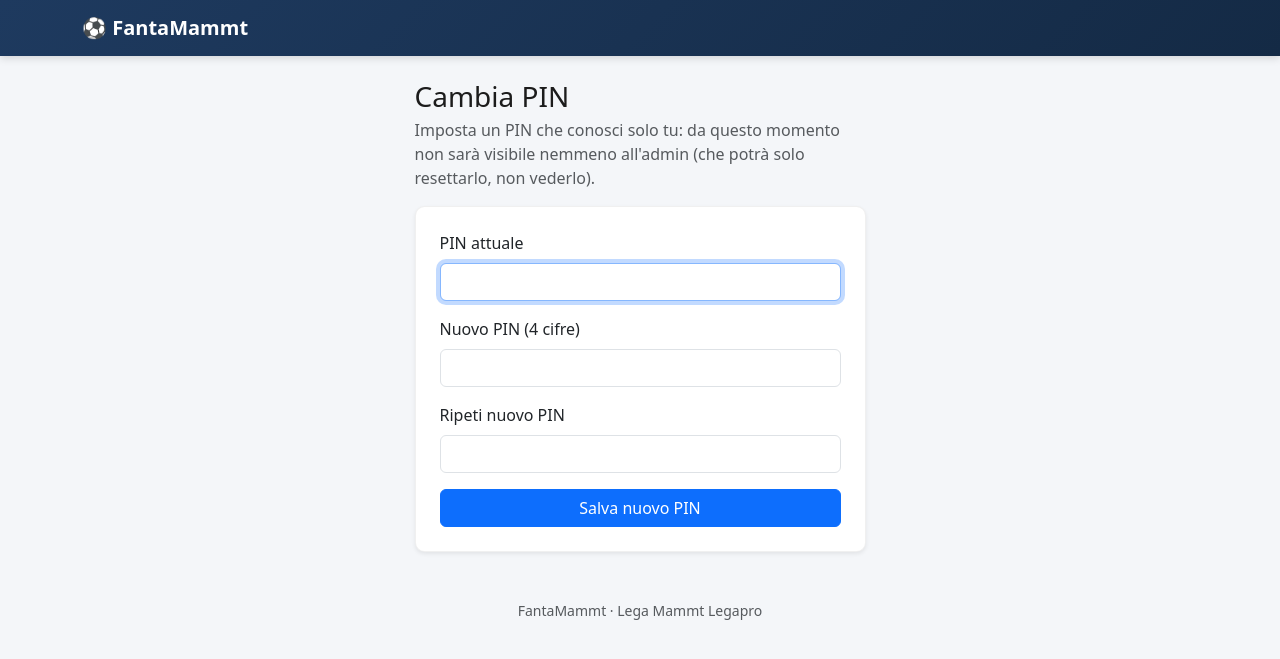
After one commit to ndPPPhz/FantaMammt, a Node project: template src/views/account/changePin.ejs in a window 1280 px wide. The commit adds this page. Shown: the top 659 px of the page. Run offline with Node 20 templates, Linux system fonts and the light colour scheme; the template is opened without the code that fills it, so the values that code supplies are empty; some libraries are stand-ins or nearby versions.

Commit message:
Add self-service PIN change and hash PINs for real privacy
Teams could only get a PIN admin-assigned or admin-reset, and the admin
could see everyone's PIN in plaintext (/admin/teams) - not actually
private. Now:

- teams.pin_hash stores a salted scrypt hash (src/lib/pin.js, no new
  dependency, uses Node's built-in crypto) instead of plaintext.
- New /account page lets a logged-in team set its own PIN (must confirm
  the current one first); from that point nobody, including the admin,
  can see it - only the team itself.
- Admin's /admin/teams no longer shows PINs at all; the reset-pin action
  still works the same way (generates a temporary PIN shown once via
  flash), since resetting never required reading the old value.
- Login and the seed script updated to hash/verify through the same
  helper.

```diff
--- a/db/schema.sql
+++ b/db/schema.sql
@@ -1,7 +1,7 @@
 CREATE TABLE IF NOT EXISTS teams (
   id                INTEGER PRIMARY KEY AUTOINCREMENT,
   name              TEXT NOT NULL UNIQUE,
-  pin               TEXT NOT NULL,
+  pin_hash          TEXT NOT NULL,
   credits_residui   INTEGER NOT NULL DEFAULT 0,
   created_at        TEXT NOT NULL DEFAULT (datetime('now'))
 );
--- a/src/app.js
+++ b/src/app.js
@@ -9,6 +9,7 @@ const votingRoutes = require('./routes/voting');
 const tallyRoutes = require('./routes/tally');
 const confirmRoutes = require('./routes/confirm');
 const adminRoutes = require('./routes/admin');
+const accountRoutes = require('./routes/account');
 
 const app = express();
 
@@ -47,6 +48,7 @@ app.use('/voting', votingRoutes);
 app.use('/tally', tallyRoutes);
 app.use('/confirm', confirmRoutes);
 app.use('/admin', adminRoutes);
+app.use('/account', accountRoutes);
 
 app.use((req, res) => {
   res.status(404).render('errors/404', { title: 'Non trovata' });
--- a/src/routes/auth.js
+++ b/src/routes/auth.js
@@ -12,7 +12,7 @@ router.post('/login', (req, res) => {
   const { name, pin } = req.body;
   const team = teamService.findByName(name || '');
 
-  if (!team || team.pin !== String(pin || '').trim()) {
+  if (!team || !teamService.checkPin(team, String(pin || '').trim())) {
     setFlash(req, 'error', 'Squadra o PIN non corretti.');
     return res.redirect('/login');
   }
--- /dev/null
+++ b/src/views/account/changePin.ejs
@@ -0,0 +1,30 @@
+<%- include('../partials/header') %>
+
+<div class="row justify-content-center">
+  <div class="col-md-5">
+    <h1 class="h3 mb-1">Cambia PIN</h1>
+    <p class="text-muted">Imposta un PIN che conosci solo tu: da questo momento non sarà visibile nemmeno all'admin (che potrà solo resettarlo, non vederlo).</p>
+
+    <div class="card shadow-sm">
+      <div class="card-body p-4">
+        <form action="/account" method="post">
+          <div class="mb-3">
+            <label class="form-label" for="currentPin">PIN attuale</label>
+            <input class="form-control" type="password" inputmode="numeric" id="currentPin" name="currentPin" required autofocus>
+          </div>
+          <div class="mb-3">
+            <label class="form-label" for="newPin">Nuovo PIN (4 cifre)</label>
+            <input class="form-control" type="password" inputmode="numeric" pattern="\d{4}" maxlength="4" id="newPin" name="newPin" required>
+          </div>
+          <div class="mb-3">
+            <label class="form-label" for="confirmPin">Ripeti nuovo PIN</label>
+            <input class="form-control" type="password" inputmode="numeric" pattern="\d{4}" maxlength="4" id="confirmPin" name="confirmPin" required>
+          </div>
+          <button class="btn btn-primary w-100" type="submit">Salva nuovo PIN</button>
+        </form>
+      </div>
+    </div>
+  </div>
+</div>
+
+<%- include('../partials/footer') %>
--- a/src/views/admin/teams.ejs
+++ b/src/views/admin/teams.ejs
@@ -1,13 +1,13 @@
 <%- include('../partials/header') %>
 
 <h1 class="h3 mb-4">Squadre</h1>
+<p class="text-muted">I PIN sono salvati solo come hash: non sono visibili nemmeno da qui, ogni squadra può impostare il proprio da "Cambia PIN". Puoi solo forzarne il reset, che ne genera uno temporaneo da comunicare.</p>
 
 <div class="table-responsive">
   <table class="table align-middle bg-white">
     <thead>
       <tr>
         <th>Squadra</th>
-        <th>PIN</th>
         <th>Crediti residui</th>
         <th></th>
       </tr>
@@ -16,7 +16,6 @@
       <% teams.forEach(team => { %>
         <tr>
           <td class="fw-semibold"><%= team.name %></td>
-          <td><code><%= team.pin %></code></td>
           <td><%= team.credits_residui %></td>
           <td>
             <form action="/admin/teams/<%= team.id %>/reset-pin" method="post" class="d-inline"
--- a/src/views/partials/navbar.ejs
+++ b/src/views/partials/navbar.ejs
@@ -19,6 +19,7 @@ const badge = phaseLabels[phase] || { text: phase, cls: 'text-bg-secondary' };
           <li class="nav-item"><a class="nav-link" href="/voting">Vota</a></li>
           <li class="nav-item"><a class="nav-link" href="/tally">Voti ricevuti</a></li>
           <li class="nav-item"><a class="nav-link" href="/confirm">Riconferme</a></li>
+          <li class="nav-item"><a class="nav-link" href="/account">Cambia PIN</a></li>
         <% } %>
         <% if (isAdmin) { %>
           <li class="nav-item"><a class="nav-link" href="/admin">Dashboard</a></li>
```
Also changed, not shown: scripts/seed.js (+4 -3 lines), src/lib/pin.js (added, +22 -0 lines), src/routes/account.js (added, +36 -0 lines), src/services/teamService.js (+15 -2 lines), README.md.
